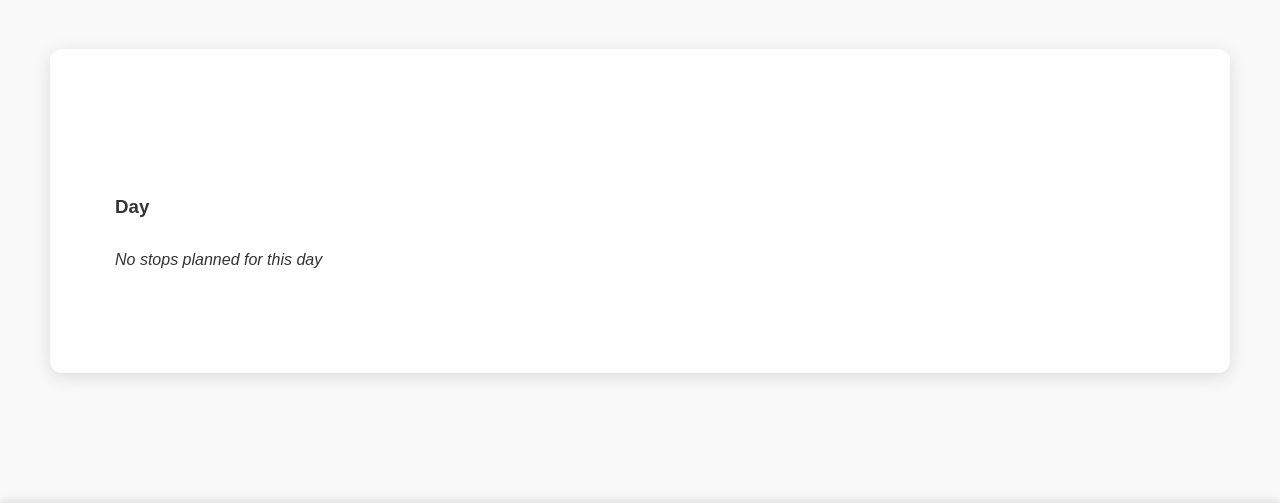
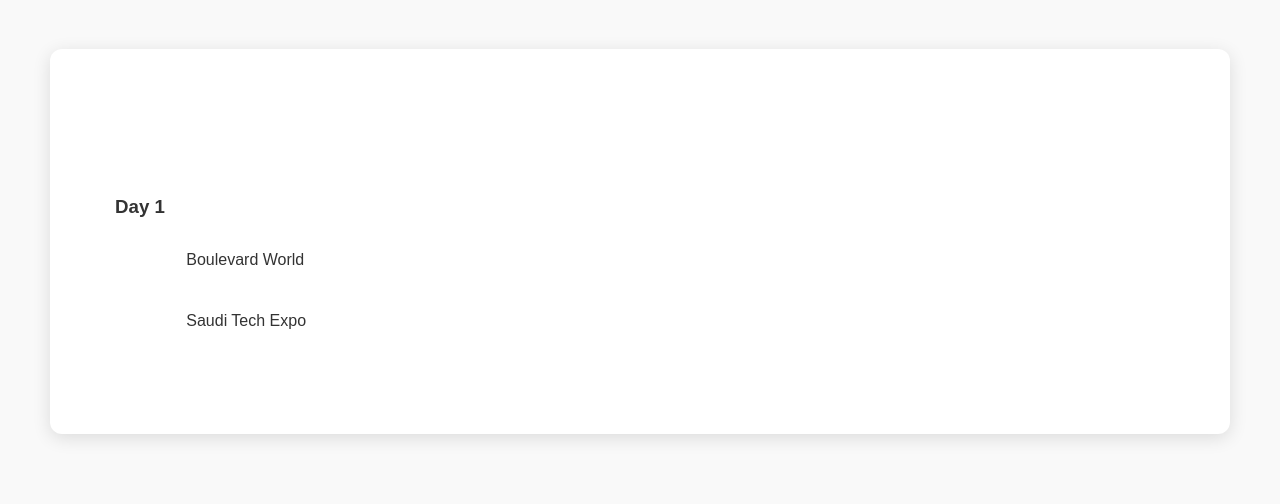
Before and after one commit to falwa-alkhalifah/Journy, a PHP site: page /planner.php?view=10 in a window 1280 px wide. Shown: the part 255-759 px from the top of the page. Run offline with PHP 8.4, Linux system fonts and the light colour scheme; data comes from the database, SQL or seed files in the repository; data that the repository does not hold is empty.

Commit message:
Update planner.php
Signed-off-by: Mayaz-15 <mayaz9995@gmail.com>

```diff
--- a/planner.php
+++ b/planner.php
@@ -78,7 +78,7 @@
             <div class="journey-details" style="padding:25px;">
                 <?php while($d = $days->fetch_assoc()): ?>
                     <div class="itinerary">
-                        <h3 style="color:var(--green-dark);margin-bottom:8px;">Day <?= $d['dayNumber'] ?></h3>
+                        <h3 style="color:var(--green-dark);margin-bottom:8px;">Day <?= $d['DayNumber'] ?></h3>
                         <?php
                         $items = $link->query("
                             SELECT ji.*,
@@ -87,7 +87,7 @@
                             JOIN reservations r ON r.reservationID = ji.reservationID
                             LEFT JOIN events e ON r.eventID = e.eventID
                             LEFT JOIN places p ON r.placeID = p.placeID
-                            WHERE ji.dayID={$d['dayID']}
+                            WHERE ji.dayID={$d['DayID']}
                         ");
 
                         if($items->num_rows > 0): ?>
```
